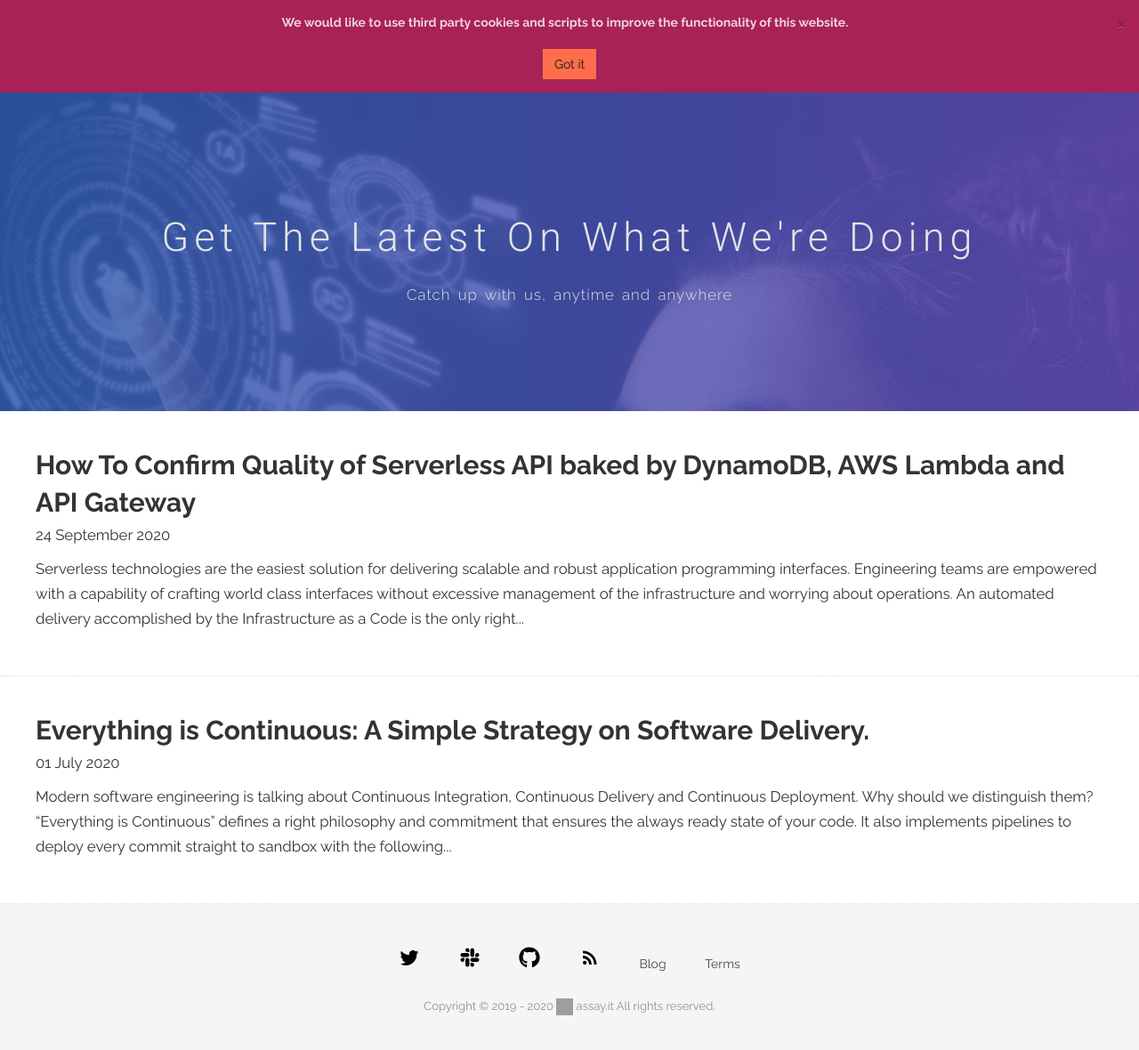
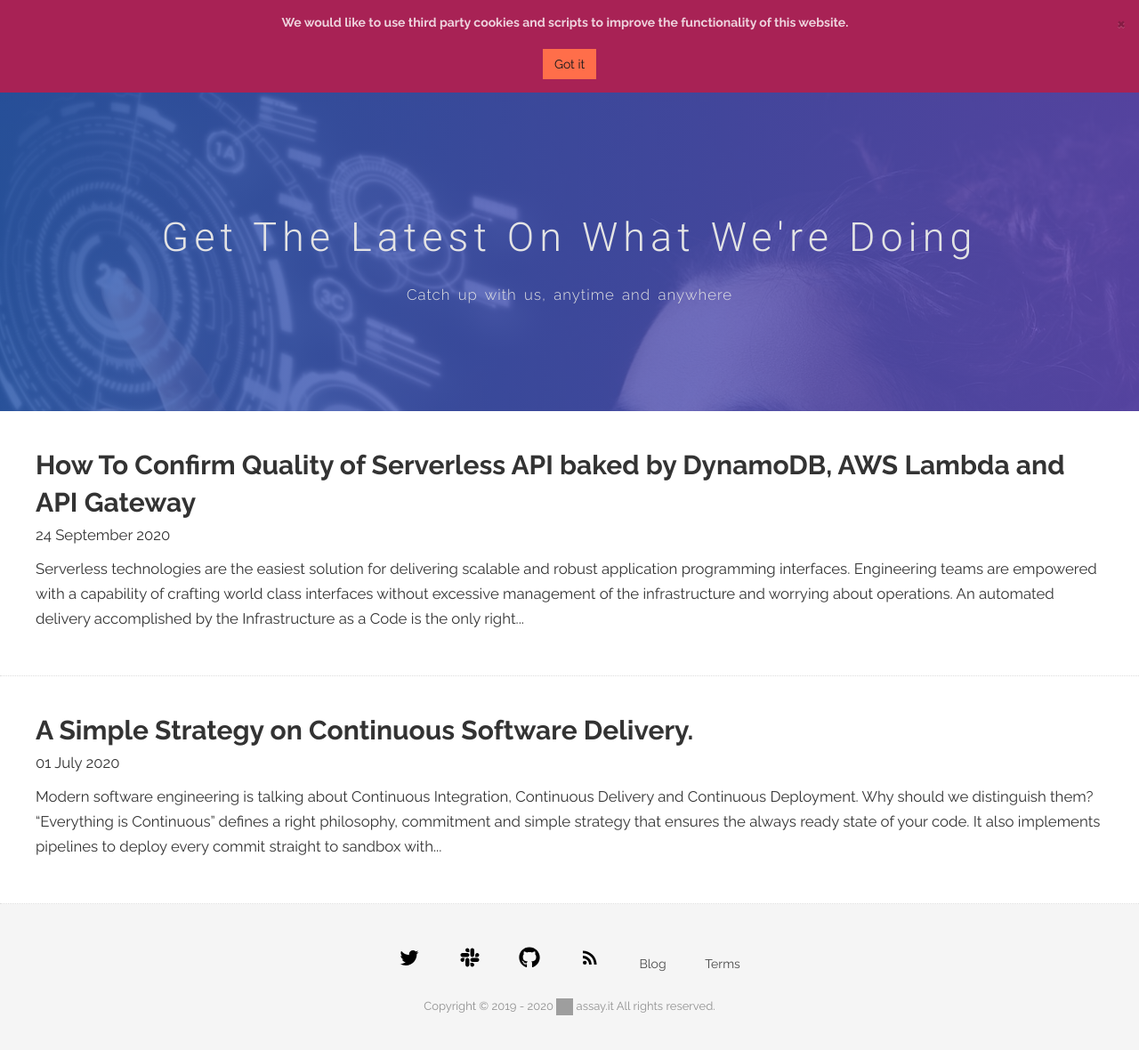
Before and after one commit to assay-it/assay-it.github.io, a Jekyll site: the page built from blog.html, in a window 1280 px wide and 1208 px high. Shown: the top 1180 px of the window at 89% size. Built offline with Jekyll 4.4.1, drawn with Linux system fonts in a browser that asks for light colours; nearby versions of some CDN libraries; some web fonts are replaced; grey boxes are pictures that could not be loaded.

Commit message:
update hader of blog post

```diff
--- a/_posts/2020-07-01-everything-is-continuos.md
+++ b/_posts/2020-07-01-everything-is-continuos.md
@@ -1,7 +1,7 @@
 ---
 layout: post
 title: |
-  Everything is Continuous: A Simple Strategy on Software Delivery.
+  A Simple Strategy on Continuous Software Delivery.
 date: 2020-07-01
 author: assay.it
 description: |
@@ -9,7 +9,7 @@ description: |
 image: https://source.unsplash.com/collection/8363627/2000x1322?a=.png
 ---
 
-Modern software engineering is talking about Continuous Integration, Continuous Delivery and Continuous Deployment. Why should we distinguish them? **"Everything is Continuous"** defines a right philosophy and commitment that ensures the always ready state of your code. It also implements pipelines to deploy every commit straight to sandbox with the following promotion to production.
+Modern software engineering is talking about Continuous Integration, Continuous Delivery and Continuous Deployment. Why should we distinguish them? **"Everything is Continuous"** defines a right philosophy, commitment and simple strategy that ensures the always ready state of your code. It also implements pipelines to deploy every commit straight to sandbox with the following promotion to production.
 
 This approach delivers few measurable benefits to any Software as a Service business:
 
```
